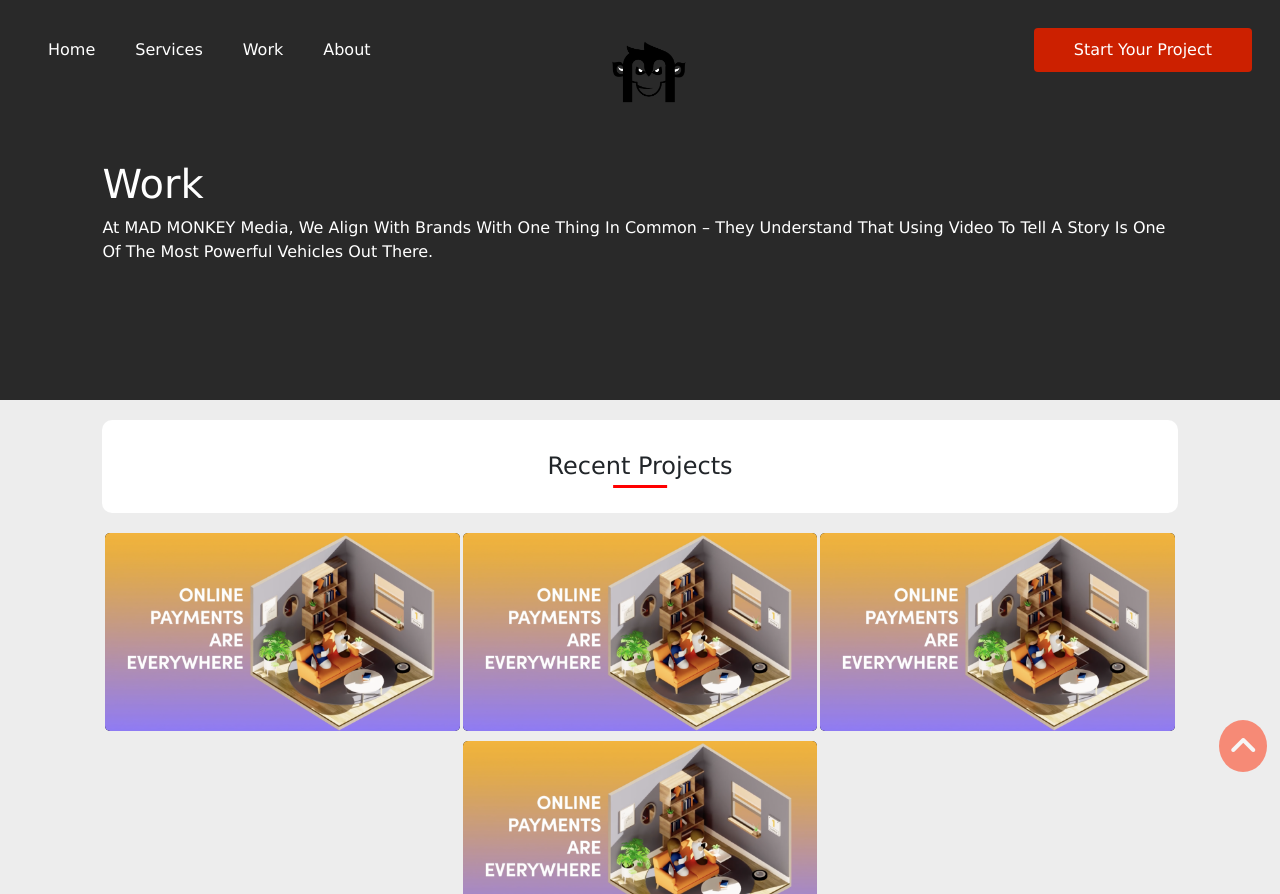
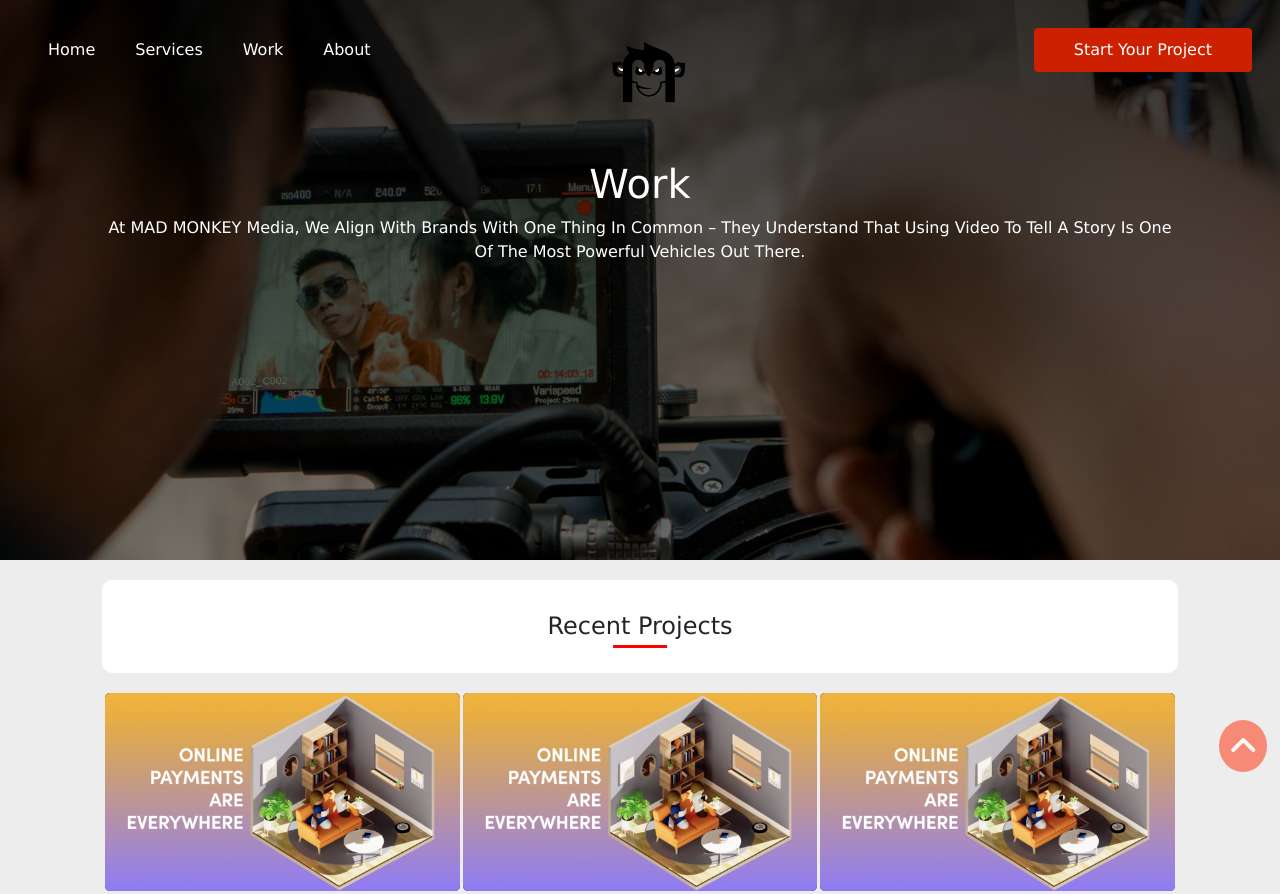
Before and after one commit to Nimsaramahagedara/MadMonkey, a plain HTML site: page projects.html in a window 1280 px wide. Shown: the top 894 px of the page. Drawn offline with nearby package versions, Linux system fonts and the light colour scheme.

Commit message:
update4.0

```diff
--- a/styles/gallery.css
+++ b/styles/gallery.css
@@ -14,16 +14,22 @@ body{
 }
 .work{
     width: 100%;
-    background-color: var(--Charcoal) ;
+    background-image:linear-gradient(to bottom, rgba(0, 0, 0,0.8), rgba(0, 0, 0,.5)), url("../Resources/Mad Monkey/WorkBg.jpeg");
+    background-position: center;
+    background-repeat: no-repeat;
+    background-size: cover;
+    background-clip: border-box;
+    background-attachment: fixed;
     position: absolute;
     top: 0px;
-    height: 50vh;
+    height: 70vh;
     color: white;
+    text-align: center;
 }
 .gallery-header{
     background-color: white;
     width: 84%;
-    margin: 40vh auto 20px auto;
+    margin: 60vh auto 20px auto;
     padding: unset;
     border-radius: 10px;
 }
--- a/styles/services.css
+++ b/styles/services.css
@@ -14,7 +14,7 @@ body{
 .header{
     position: absolute;
     top: 0px;
-    background-image:linear-gradient(to bottom, rgba(0, 0, 0,.5), rgba(0, 0, 0,.5)), url(../images/benches.jpg);
+    background-image:linear-gradient(to bottom, rgba(0, 0, 0,.5), rgba(0, 0, 0,.5)), url("../Resources/Mad Monkey/projectsBg.jpeg");
     background-position: center;
     background-repeat: no-repeat;
     background-size: cover;
--- a/styles/style.css
+++ b/styles/style.css
@@ -329,7 +329,7 @@ section{
     }
     .services .services-div{
         flex-basis: unset;
-        padding: 20px 20px 20px 0px;
+        padding: 20px 0px 20px 0px;
     }
     .services-image{
         display: none;
```
Also changed, not shown: Resources/Mad Monkey/WorkBg.jpeg (added), Resources/Mad Monkey/projectsBg.jpeg (added).
